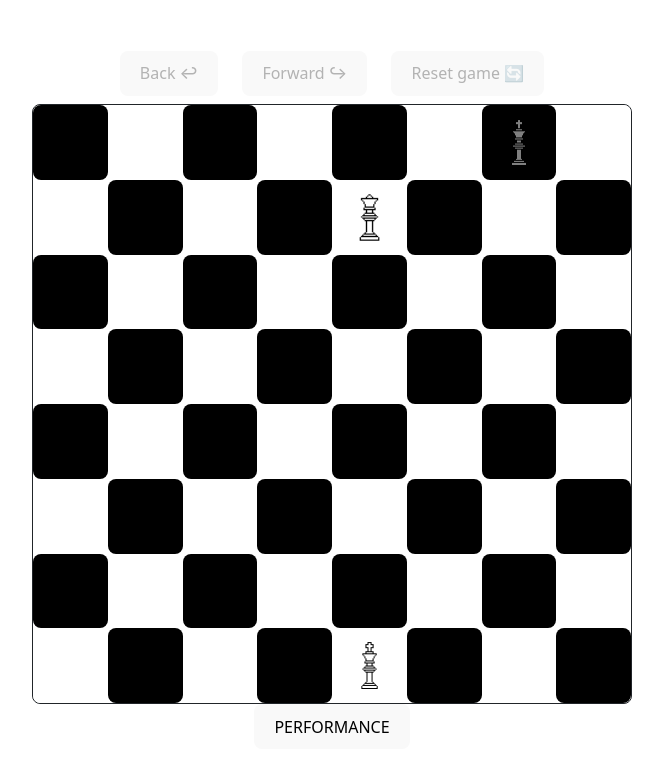
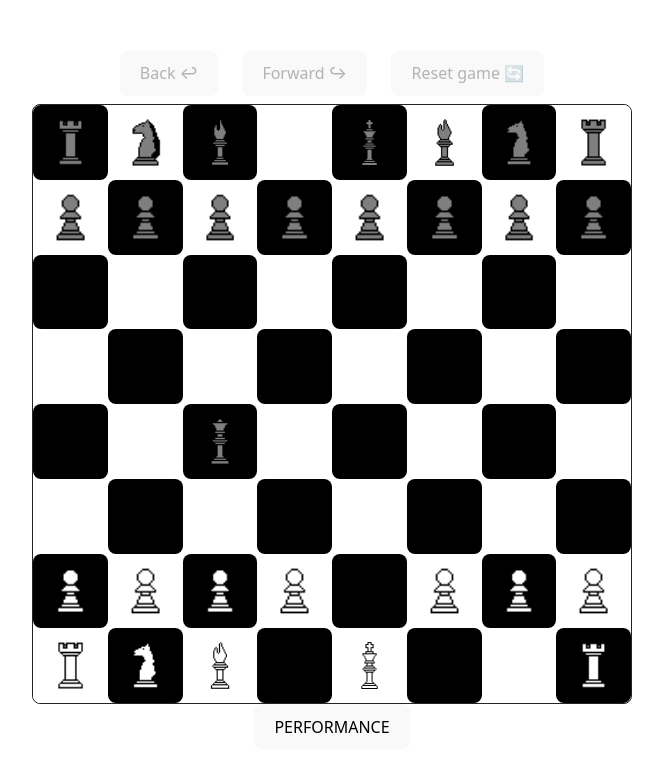
Before and after one commit to JGedff/chess, a React (Vite) app: page / in a window 1280 px wide. Shown: the top 772 px of the page, without its empty margins (308-971 px from the left). Built offline with nearby package versions, Linux system fonts and the light colour scheme.

Commit message:
performance: execution time checkmate

```diff
--- a/src/components/board.jsx
+++ b/src/components/board.jsx
@@ -14,7 +14,7 @@ export default function Board({ initLength, initHeight }) {
     const [spaceImageBoard, setSpaceImageBoard] = useState(ImageBoard)
     const [spaceBoard, setSpaceBoard] = useState(MoveBoard)
     const [timelineMove, setTimelineMove] = useState(false)
-    const [difficulty, setDifficulty] = useState('Random') // Default: '' | Values: [Random | Easy]
+    const [difficulty, setDifficulty] = useState('s') // Default: '' | Values: [Random | Easy]
     const [endGame, setEndGame] = useState([false, ""])
     const [showModal, setShowModal] = useState(false)
     const [length, setLength] = useState(initLength)
@@ -52,7 +52,7 @@ export default function Board({ initLength, initHeight }) {
             gameOver = true
         }
 
-        if (isKingInDanger(spaceBoard, Sides.White, spaceImageBoard) && checkMate(spaceBoard, spaceImageBoard, Sides.White)) {
+        if (!gameOver && isKingInDanger(spaceBoard, Sides.White, spaceImageBoard) && checkMate(spaceBoard, spaceImageBoard, Sides.White)) {
             const newBoard = copyBoard(spaceBoard)
             const pos = getKingPos(spaceBoard, spaceImageBoard, Sides.White)
 
@@ -64,7 +64,7 @@ export default function Board({ initLength, initHeight }) {
             gameOver = true
         }
 
-        if (!playerCanMove(spaceImageBoard, spaceBoard, turn)) {
+        if (!gameOver && !playerCanMove(spaceImageBoard, spaceBoard, turn)) {
             if (!turn) {
                 setEndGame([true, Sides.White])
             }
--- a/src/functions/board.js
+++ b/src/functions/board.js
@@ -1,27 +1,28 @@
 import { Sides, Space } from "../constants"
 import { getAllPiecesMoves } from "./pices"
 
+export const MoveBoard = [
+    [Space.Fill, Space.Fill, Space.Fill, Space.Empty, Space.King, Space.Fill, Space.Fill, Space.Fill],
+    [Space.Fill, Space.Fill, Space.Fill, Space.Fill, Space.Fill, Space.Fill, Space.Fill, Space.Fill],
+    [Space.Empty, Space.Empty, Space.Empty, Space.Empty, Space.Empty, Space.Empty, Space.Empty, Space.Empty],
+    [Space.Empty, Space.Empty, Space.Empty, Space.Empty, Space.Empty, Space.Empty, Space.Empty, Space.Empty],
+    [Space.Empty, Space.Empty, Space.Fill, Space.Empty, Space.Empty, Space.Empty, Space.Empty, Space.Empty],
+    [Space.Empty, Space.Empty, Space.Empty, Space.Empty, Space.Empty, Space.Empty, Space.Empty, Space.Empty],
+    [Space.Fill, Space.Fill, Space.Fill, Space.Fill, Space.Empty, Space.Fill, Space.Fill, Space.Fill],
+    [Space.Fill, Space.Fill, Space.Fill, Space.Empty, Space.King, Space.Empty, Space.Empty, Space.Fill],
+]
+
 export const ImageBoard = [
-    ["","","","","","","/black/king.png",""],
-    ["","","","","/white/queen.png","","",""],
+    ["/black/tower.png","/black/horse.png","/black/bishop.png","","/black/king.png","/black/bishop.png","/black/horse.png","/black/tower.png"],
+    ["/black/pawn.png","/black/pawn.png","/black/pawn.png","/black/pawn.png","/black/pawn.png","/black/pawn.png","/black/pawn.png","/black/pawn.png"],
     ["","","","","","","",""],
     ["","","","","","","",""],
+    ["","","/black/queen.png","","","","",""],
     ["","","","","","","",""],
-    ["","","","","","","",""],
-    ["","","","","","","",""],
-    ["","","","","/white/king.png","","",""],
+    ["/white/pawn.png","/white/pawn.png","/white/pawn.png","/white/pawn.png","","/white/pawn.png","/white/pawn.png","/white/pawn.png"],
+    ["/white/tower.png","/white/horse.png","/white/bishop.png","","/white/king.png","","","/white/tower.png"],
 ]
 
-export const MoveBoard = [
-    [Space.Empty, Space.Empty, Space.Empty, Space.Empty, Space.Empty, Space.Empty, Space.King, Space.Empty],
-    [Space.Empty, Space.Empty, Space.Empty, Space.Empty, Space.Fill, Space.Empty, Space.Empty, Space.Empty],
-    [Space.Empty, Space.Empty, Space.Empty, Space.Empty, Space.Empty, Space.Empty, Space.Empty, Space.Empty],
-    [Space.Empty, Space.Empty, Space.Empty, Space.Empty, Space.Empty, Space.Empty, Space.Empty, Space.Empty],
-    [Space.Empty, Space.Empty, Space.Empty, Space.Empty, Space.Empty, Space.Empty, Space.Empty, Space.Empty],
-    [Space.Empty, Space.Empty, Space.Empty, Space.Empty, Space.Empty, Space.Empty, Space.Empty, Space.Empty],
-    [Space.Empty, Space.Empty, Space.Empty, Space.Empty, Space.Empty, Space.Empty, Space.Empty, Space.Empty],
-    [Space.Empty, Space.Empty, Space.Empty, Space.Empty, Space.King, Space.Empty, Space.Empty, Space.Empty],
-]
 /*
 export const ImageBoard = [
     ["/black/tower.png","/black/horse.png","/black/bishop.png","/black/queen.png","/black/king.png","/black/bishop.png","/black/horse.png","/black/tower.png"],
@@ -46,17 +47,14 @@ export const MoveBoard = [
 ] */
 
 export const copyBoard = (board) => {
-    const newBoard = []
+    let newBoard = Array.from({ length: 8}, () => Array(8).fill(null))
 
     for (let h = 0; h < board.length; h++) {
         const row = board[h]
-        let newRow = []
 
         for (let w = 0; w < row.length; w++) {
-            newRow.push(row[w])
+            newBoard[h][w] = row[w]
         }
-
-        newBoard.push(newRow)
     }
 
     return newBoard
@@ -123,7 +121,7 @@ export const combineBoards = (board1, board2) => {
 
     for (let x = 0; x < board2.length; x++) {
         for (let y = 0; y < board2[x].length; y++) {
-            if (board2[x][y] != Space.Empty && board2[x][y] != Space.Fill && board2[x][y] != Space.King) {
+            if (board2[x][y] != Space.Empty && board2[x][y] != Space.Fill && board2[x][y] != Space.King && board2[x][y] != Space.Check) {
                 newBoard[x][y] = board2[x][y]
             }
         }
@@ -172,7 +170,6 @@ export const playerCanMove = (imageBoard, moveBoard, turn) => {
         side = Sides.Black
     }
 
-    console.log(imageBoard)
     let newMoveBoard = getAllPiecesMoves(imageBoard, moveBoard, side)
 
     for (let x = 0; x < newMoveBoard.length; x++) {
--- a/src/functions/pices.js
+++ b/src/functions/pices.js
@@ -1,4 +1,4 @@
-import { copyBoard, deleteCheckSpaces, deleteMoveSpaces } from "./board"
+import { combineBoards, copyBoard, deleteCheckSpaces, deleteMoveSpaces } from "./board"
 import { getAllKingCheck, moveKingOutOfCheck } from "./king"
 import { MovingPiece, Space } from "../constants"
 import { movePawn, transformPawn } from "./pawn"
@@ -127,12 +127,10 @@ export const pieceProtect = (row, col, board, oldPosition, oldImageBoard) => {
 export const getAllPiecesMoves = (imageBoard, moveBoard, side) => {
     let newMoveBoard = copyBoard(moveBoard)
 
-    console.log('xd')
-
     for (let x = 0; x < imageBoard.length; x++) {
         for (let y = 0; y < imageBoard[x].length; y++) {
             if (imageBoard[x][y].split("/")[1] == side) {
-                newMoveBoard = showMoves(x, y, newMoveBoard, imageBoard)
+                newMoveBoard = combineBoards(newMoveBoard, showMoves(x, y, newMoveBoard, imageBoard))
             }
         }
     }
--- a/src/performance/performance.js
+++ b/src/performance/performance.js
@@ -1,5 +1,5 @@
-import { Space } from "../constants"
-import { handleMovePiece } from "../functions"
+import { Sides, Space } from "../constants"
+import { checkMate, handleMovePiece } from "../functions"
 
 const updateBoard = (board) => {
     console.log('update board => ', board)
@@ -35,6 +35,27 @@ const MoveBoard = [
     [Space.Fill, Space.Fill, Space.Fill, Space.Fill, Space.King, Space.Fill, Space.Fill, Space.Fill],
 ]
 
+class Crono {
+    constructor() {
+        this.init = null
+        this.end = null
+    }
+
+    start = () => {
+        this.init = new Date()
+    }
+
+    stop = () => {
+        this.end = new Date()
+    }
+
+    getDiffSeconds = () => {
+        return (this.end - this.init) / 1000
+    }
+}
+
+const cronometer = new Crono()
+
 export class ChessPerformance {
     constructor() {
         this.moveBoard = MoveBoard
@@ -42,39 +63,94 @@ export class ChessPerformance {
     }
 
     all = () => {
-        this.testPerformance_handleMovePiece_emptySpace()
-        this.testPerformance_handleMovePiece_queenMiddleBoard()
+        this.timePerformance_handleMovePiece_emptySpace()
+        this.timePerformance_handleMovePiece_queenMiddleBoard()
+
+        this.timePerformance_checkMate_noMate()
+        this.timePerformance_checkMate_yesMate()
     }
 
-    testPerformance_handleMovePiece_emptySpace = () => {
-        let start = new Date()
+    timePerformance_handleMovePiece_emptySpace = () => {
+        cronometer.start()
 
         handleMovePiece(3, 3, this.moveBoard, updateBoard, changeTurn, showTransformModal, this.imageBoard, updateBoard)
 
-        let finish = new Date()
+        cronometer.stop()
 
-        console.log(`Click on empty space: ${(finish - start) / 1000} seconds`)
+        console.log(`Click on empty space: ${cronometer.getDiffSeconds()} seconds`)
     }
 
-    testPerformance_handleMovePiece_queenMiddleBoard = () => {
-        this.moveBoard[3][3] = Space.Fill
-        this.moveBoard[7][3] = Space.Empty
+    timePerformance_handleMovePiece_queenMiddleBoard = () => {
+        let moveBoard = [
+            [Space.Fill, Space.Fill, Space.Fill, Space.Empty, Space.King, Space.Fill, Space.Fill, Space.Fill],
+            [Space.Fill, Space.Fill, Space.Fill, Space.Fill, Space.Fill, Space.Fill, Space.Fill, Space.Fill],
+            [Space.Empty, Space.Empty, Space.Empty, Space.Empty, Space.Empty, Space.Empty, Space.Empty, Space.Empty],
+            [Space.Empty, Space.Empty, Space.Empty, Space.Fill, Space.Empty, Space.Empty, Space.Empty, Space.Empty],
+            [Space.Empty, Space.Empty, Space.Empty, Space.Empty, Space.Empty, Space.Empty, Space.Empty, Space.Empty],
+            [Space.Empty, Space.Empty, Space.Empty, Space.Empty, Space.Empty, Space.Empty, Space.Empty, Space.Empty],
+            [Space.Fill, Space.Fill, Space.Fill, Space.Fill, Space.Fill, Space.Fill, Space.Fill, Space.Fill],
+            [Space.Fill, Space.Fill, Space.Fill, Space.Empty, Space.King, Space.Fill, Space.Fill, Space.Fill],
+        ]
 
-        this.imageBoard[3][3] = this.imageBoard[7][3]
-        this.imageBoard[7][3] = ''
+        let imageBoard = [
+            ["/black/tower.png","/black/horse.png","/black/bishop.png","/black/queen.png","/black/king.png","/black/bishop.png","/black/horse.png","/black/tower.png"],
+            ["/black/pawn.png","/black/pawn.png","/black/pawn.png","/black/pawn.png","/black/pawn.png","/black/pawn.png","/black/pawn.png","/black/pawn.png"],
+            ["","","","","","","",""],
+            ["","","","/white/queen.png","","","",""],
+            ["","","","","","","",""],
+            ["","","","","","","",""],
+            ["/white/pawn.png","/white/pawn.png","/white/pawn.png","/white/pawn.png","/white/pawn.png","/white/pawn.png","/white/pawn.png","/white/pawn.png"],
+            ["/white/tower.png","/white/horse.png","/white/bishop.png","","/white/king.png","/white/bishop.png","/white/horse.png","/white/tower.png"],
+        ]
 
-        let start = new Date()
+        cronometer.start()
 
-        handleMovePiece(3, 3, this.moveBoard, updateBoard, changeTurn, showTransformModal, this.imageBoard, updateBoard)
+        handleMovePiece(3, 3, moveBoard, updateBoard, changeTurn, showTransformModal, imageBoard, updateBoard)
 
-        let finish = new Date()
+        cronometer.stop()
 
-        this.moveBoard[3][3] = Space.Empty
-        this.moveBoard[7][3] = Space.Fill
+        console.log(`Click on queen in the middle of the board: ${cronometer.getDiffSeconds()} seconds`)
+    }
 
-        this.imageBoard[7][3] = this.imageBoard[3][3]
-        this.imageBoard[3][3] = ''
+    timePerformance_checkMate_noMate = () => {
+        cronometer.start()
 
-        console.log(`Click on queen in the middle of the board: ${(finish - start) / 1000} seconds`)
+        const danger = checkMate(this.moveBoard, this.imageBoard, Sides.White)
+
+        cronometer.stop()
+
+        console.log(`Is checkMate? (${danger}): ${cronometer.getDiffSeconds()} seconds`)
+    }
+
+    timePerformance_checkMate_yesMate = () => {
+        let moveBoard = [
+            [Space.Fill, Space.Fill, Space.Fill, Space.Empty, Space.King, Space.Fill, Space.Fill, Space.Fill],
+            [Space.Fill, Space.Fill, Space.Fill, Space.Fill, Space.Fill, Space.Fill, Space.Fill, Space.Fill],
+            [Space.Empty, Space.Empty, Space.Empty, Space.Empty, Space.Empty, Space.Empty, Space.Empty, Space.Empty],
+            [Space.Empty, Space.Empty, Space.Empty, Space.Empty, Space.Empty, Space.Empty, Space.Empty, Space.Empty],
+            [Space.Empty, Space.Empty, Space.Empty, Space.Fill, Space.Empty, Space.Empty, Space.Empty, Space.Empty],
+            [Space.Empty, Space.Empty, Space.Empty, Space.Empty, Space.Empty, Space.Empty, Space.Empty, Space.Empty],
+            [Space.Fill, Space.Fill, Space.Fill, Space.Fill, Space.Empty, Space.Fill, Space.Fill, Space.Fill],
+            [Space.Fill, Space.Fill, Space.Fill, Space.Fill, Space.King, Space.Fill, Space.Empty, Space.Fill],
+        ]
+
+        let imageBoard = [
+            ["/black/tower.png","/black/horse.png","/black/bishop.png","","/black/king.png","/black/bishop.png","/black/horse.png","/black/tower.png"],
+            ["/black/pawn.png","/black/pawn.png","/black/pawn.png","/black/pawn.png","/black/pawn.png","/black/pawn.png","/black/pawn.png","/black/pawn.png"],
+            ["","","","","","","",""],
+            ["","","","","","","",""],
+            ["","","","","/black/queen.png","","",""],
+            ["","","","","","","",""],
+            ["/white/pawn.png","/white/pawn.png","/white/pawn.png","/white/pawn.png","","/white/pawn.png","/white/pawn.png","/white/pawn.png"],
+            ["/white/tower.png","/white/horse.png","/white/bishop.png","/white/pawn.png","/white/king.png","/white/pawn.png","","/white/tower.png"],
+        ]
+
+        cronometer.start()
+
+        const danger = checkMate(moveBoard, imageBoard, Sides.White)
+
+        cronometer.stop()
+
+        console.log(`Is checkMate? (${danger}): ${cronometer.getDiffSeconds()} seconds`)
     }
 }
```
Also changed, not shown: src/functions/checkMove.js (line endings or trailing spaces).
